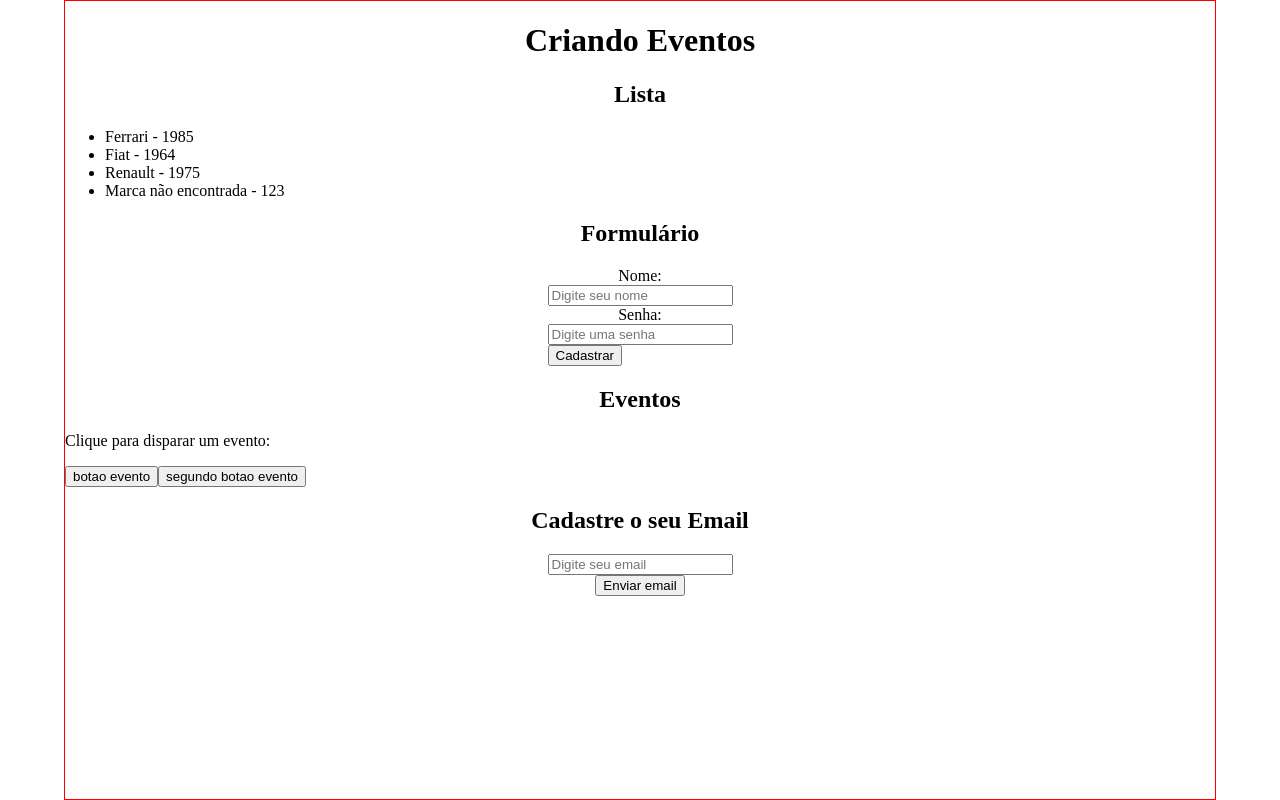
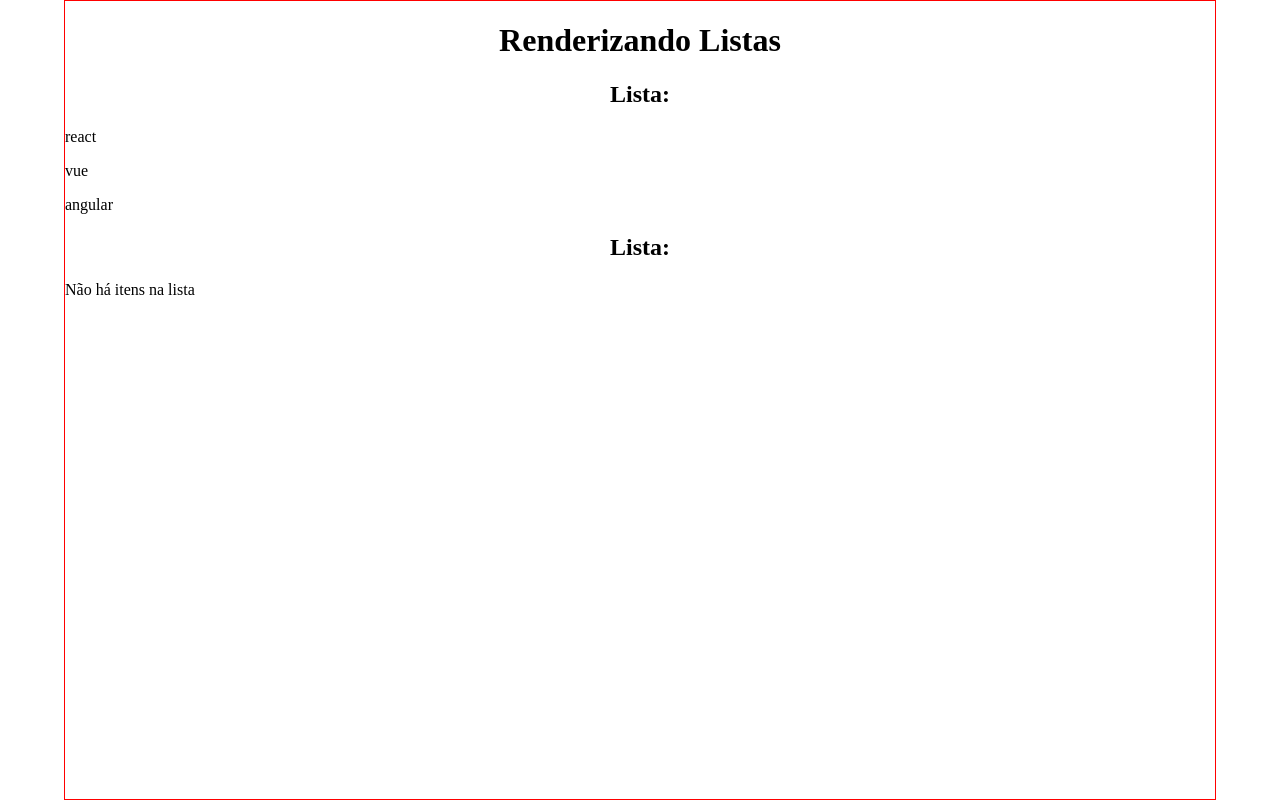
Before and after one commit to GuiCabral99/ReactJs-hdc, a React (Vite) app: page / in a window 1280 px wide. Built offline with nearby package versions, Linux system fonts and the light colour scheme.

Commit message:
rendrização de lista

```diff
--- a/src/App.jsx
+++ b/src/App.jsx
@@ -2,25 +2,16 @@ import React from 'react'
 
 import './App.css'
 
-import Index from './components/Lists/Index'
-import Evento from './components/EventsReact/Eventos'
-import Formulario from './components/Formulario'
-import Condicional from './components/Condicional'
-
+import IndexRender from './components/RenderList/IndexRender';
 
 
 function App() {
 
   return (
     <div className="App">
-      <h1>Criando Eventos</h1>
-      <Index />
 
-      <Formulario />
+      <IndexRender />
 
-      <Evento />
-
-      <Condicional />
     </div>
   );
 }
--- /dev/null
+++ b/src/components/RenderList/IndexRender.jsx
@@ -0,0 +1,16 @@
+import RenderList from "./RenderList";
+
+function IndexRender() {
+
+    const meusItens = ["react", "vue", "angular"];
+
+    return (
+      <>
+        <h1>Renderizando Listas</h1>
+        <RenderList itens={meusItens} />
+        <RenderList itens={[]} />
+      </>
+    );
+}
+
+export default IndexRender;
--- /dev/null
+++ b/src/components/RenderList/RenderList.jsx
@@ -0,0 +1,14 @@
+function RenderList({itens}) {
+    return (
+        <>
+            <h2>Lista:</h2>
+            {itens.length > 0 ? (itens.map((item, index)=>(
+                    <p key={index}>{item}</p>
+                ))) : (
+                    <p>Não há itens na lista</p>
+                )}
+        </>
+     );
+}
+
+export default RenderList;
```
